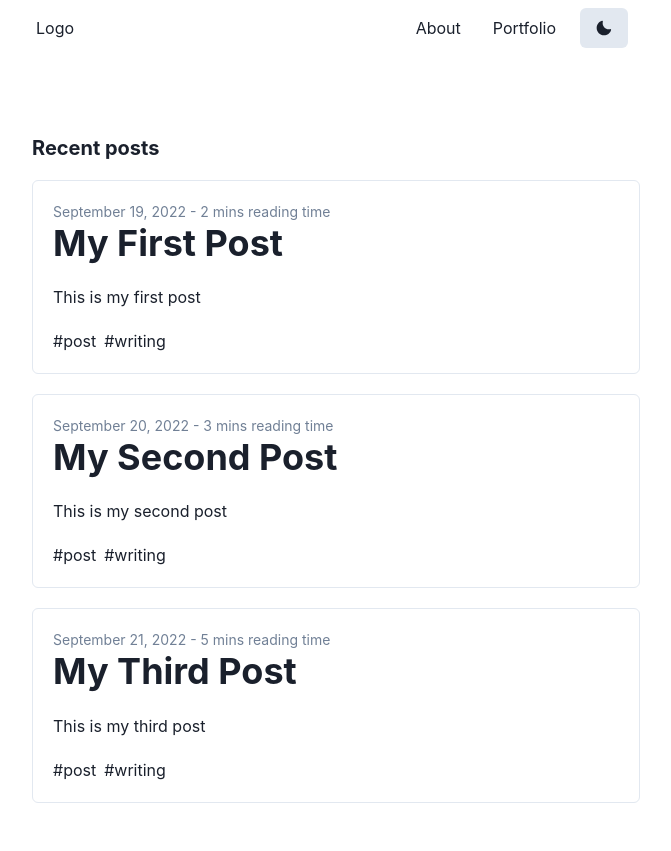
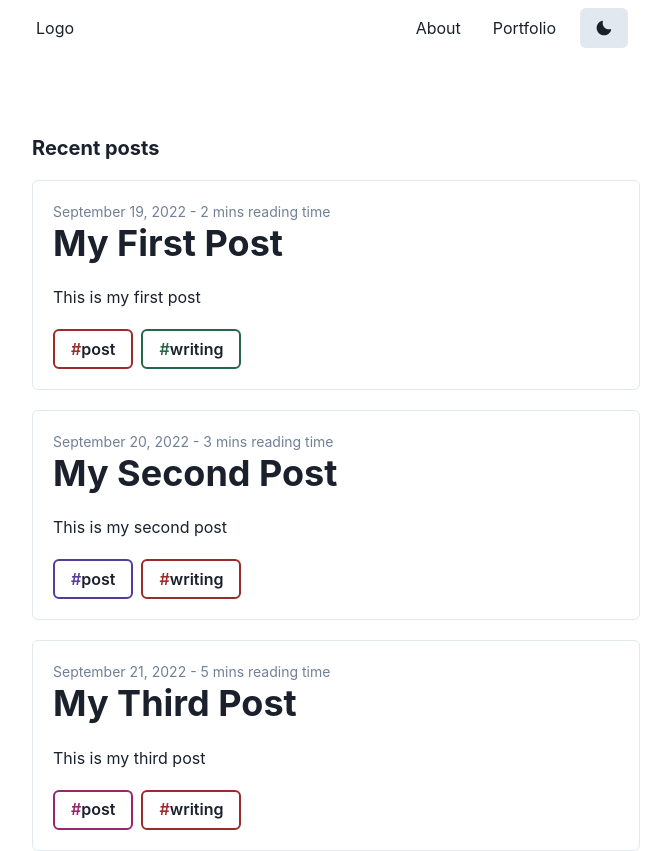
Before and after one commit to bsraya/bsraya, a Next.js app: page / in a window 1280 px wide. Shown: the top 851 px of the page, without its empty margins (304-975 px from the left). Built offline with nearby package versions, Linux system fonts and the light colour scheme.

Commit message:
feat: tag hover change color effect

```diff
--- a/pages/index.tsx
+++ b/pages/index.tsx
@@ -2,7 +2,7 @@ import fs from 'fs'
 import path from 'path'
 import matter from 'gray-matter'
 import Layout from '../components/layouts/Page'
-import { LinkBox, LinkOverlay, Heading, Text } from '@chakra-ui/react'
+import { Flex, LinkBox, LinkOverlay, Heading, Text, Button } from '@chakra-ui/react'
 import NextLink from 'next/link'
 
 interface Post {
@@ -17,7 +17,8 @@ interface Post {
     slug: string
 }
 
-export default function Home ({ posts }: { posts: Post[] }) {
+export default function Home({ posts }: { posts: Post[] }) {
+    const colors = ['gray', 'red', 'orange', 'yellow', 'green', 'teal', 'blue', 'cyan', 'purple', 'pink']
     return (
         <Layout>
             <Heading as="h2" size="md" mb={3}>Recent posts</Heading>
@@ -39,13 +40,32 @@ export default function Home ({ posts }: { posts: Post[] }) {
                                 </LinkOverlay>
                             </NextLink>
                             <Text my={5}>{post.frontMatter.description}</Text>
+                            <Flex>
                                 {
                                     post.frontMatter.tags.map((tag) => {
+                                        var randomColor = colors[Math.floor(Math.random() * colors.length)]
                                         return (
-                                        <Text as="span" key={tag} mr={2}>{"#" + tag}</Text>
+                                            <Button
+                                                key={tag}
+                                                background="white"
+                                                mr={2}
+                                                border='2px'
+                                                borderColor={randomColor+'.700'}
+                                                _hover={{
+                                                    // background 50% opacity
+                                                    bg: `${randomColor}.200`,
+                                                }}
+                                            >
+                                                <Text
+                                                    // get random color from "colors" array
+                                                    color={randomColor+'.700'}
+                                                >#</Text>
+                                                <Text>{tag}</Text>
+                                            </Button>
                                         )
                                     })
                                 }
+                            </Flex>
                         </LinkBox>
                     )
                 })
```
Also changed, not shown: pages/portfolio.tsx (+16 -5 lines). Lines whose indentation alone changed are shown as unchanged.
